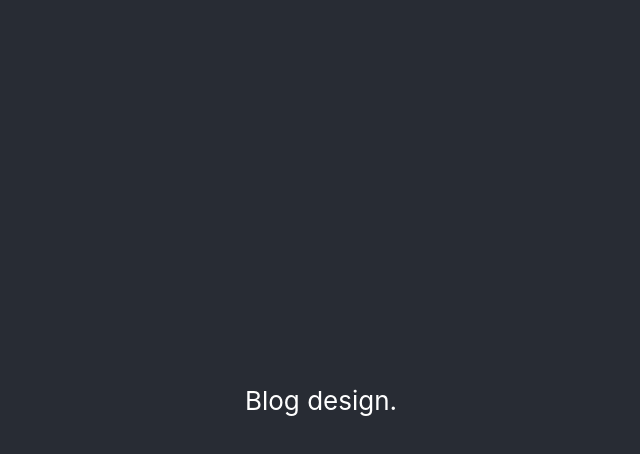
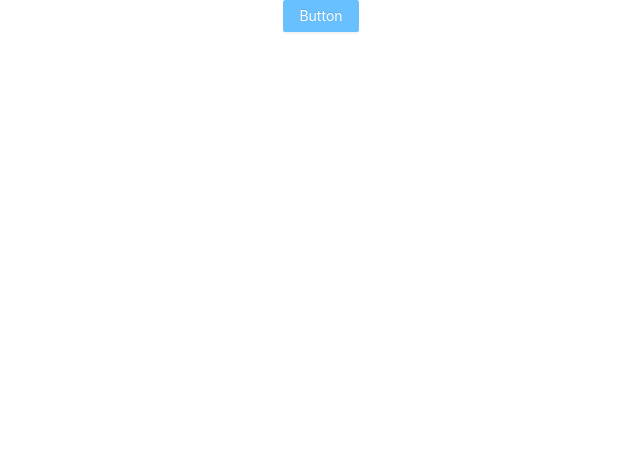
Before and after one commit to gloriaconcepto/scalableBlogUserPortal, a React (Create React App) app: page / in a window 1280 px wide. Shown: the top 454 px of the page, without its empty margins (319-959 px from the left). Built offline with nearby package versions, Linux system fonts and the light colour scheme.

Commit message:
antd setup with customise theme

```diff
--- /dev/null
+++ b/craco.config.js
@@ -0,0 +1,17 @@
+const CracoLessPlugin = require("craco-less");
+
+module.exports = {
+    plugins: [
+        {
+            plugin: CracoLessPlugin,
+            options: {
+                lessLoaderOptions: {
+                    lessOptions: {
+                        modifyVars: { "@primary-color": "#69c0ff" },
+                        javascriptEnabled: true,
+                    },
+                },
+            },
+        },
+    ],
+};
--- a/public/index.html
+++ b/public/index.html
@@ -3,12 +3,10 @@
     <head>
         <meta charset="utf-8" />
         <link rel="icon" href="%PUBLIC_URL%/favicon.ico" />
+        <link href="https://fonts.googleapis.com/css?family=Poppins:300,400,600,700" rel="stylesheet" />
         <meta name="viewport" content="width=device-width, initial-scale=1" />
         <meta name="theme-color" content="#000000" />
-    <meta
-      name="description"
-      content="Web site created using create-react-app"
-    />
+        <meta name="description" content="Web site created using create-react-app" />
         <link rel="apple-touch-icon" href="%PUBLIC_URL%/logo192.png" />
         <!--
       manifest.json provides metadata used when your web app is installed on a
@@ -24,7 +22,7 @@
       work correctly both with client-side routing and a non-root public URL.
       Learn how to configure a non-root public URL by running `npm run build`.
     -->
-    <title>React App</title>
+        <title>Blog Design</title>
     </head>
     <body>
         <noscript>You need to enable JavaScript to run this app.</noscript>
@@ -38,6 +36,5 @@
 
       To begin the development, run `npm start` or `yarn start`.
       To create a production bundle, use `npm run build` or `yarn build`.
-    -->
-  </body>
+    --></body>
 </html>
--- a/src/App.js
+++ b/src/App.js
@@ -1,15 +1,17 @@
-import React from 'react';
-import './App.css';
+import React from "react";
+//import 'antd/dist/antd.css';
+import { Button } from "antd";
+import "./App.less";
 
 function App() {
-  return (
-    <div className="App">
-      <header className="App-header">
-      Blog design.
-
-      </header>
-    </div>
-  );
+    return (
+        <div className="App">
+            {/* <header className="App-header">Blog design.</header> */}
+            <div>
+                <Button type="primary">Button</Button>
+            </div>
+        </div>
+    );
 }
 
 export default App;
--- a/src/App.css
+++ b/src/App.less
@@ -1,3 +1,4 @@
+@import '~antd/dist/antd.less';
 .App {
   text-align: center;
 }
```
Also changed, not shown: package.json (+8 -4 lines), 1 other file (tests, documents, lock files or other folders). Lines whose indentation alone changed are shown as unchanged.
